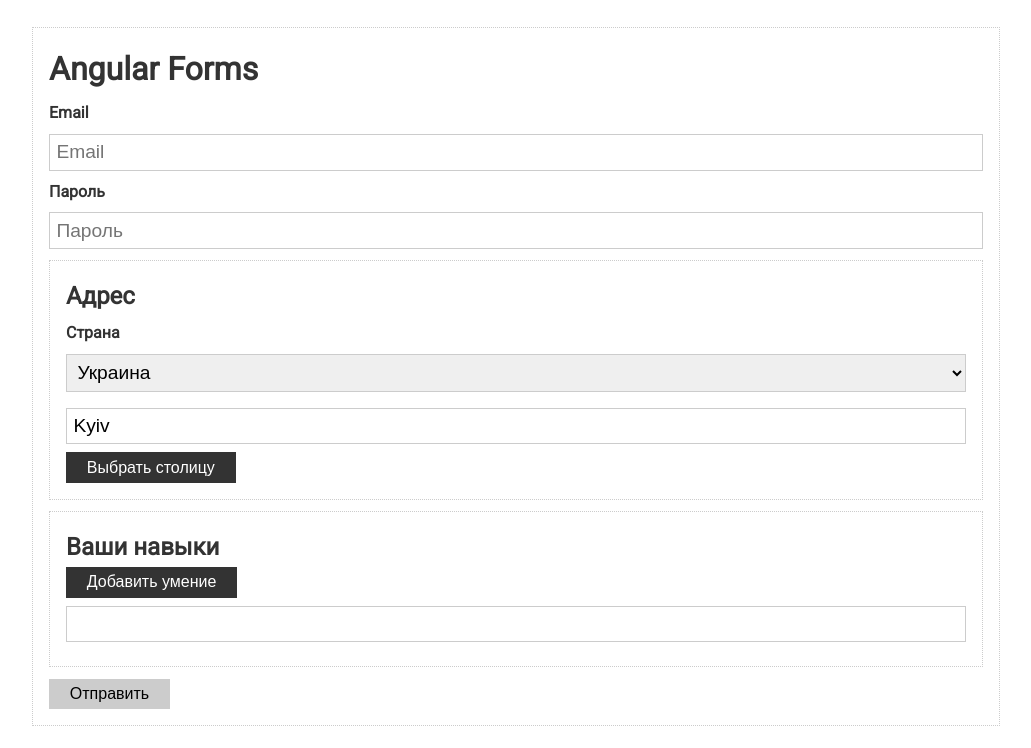
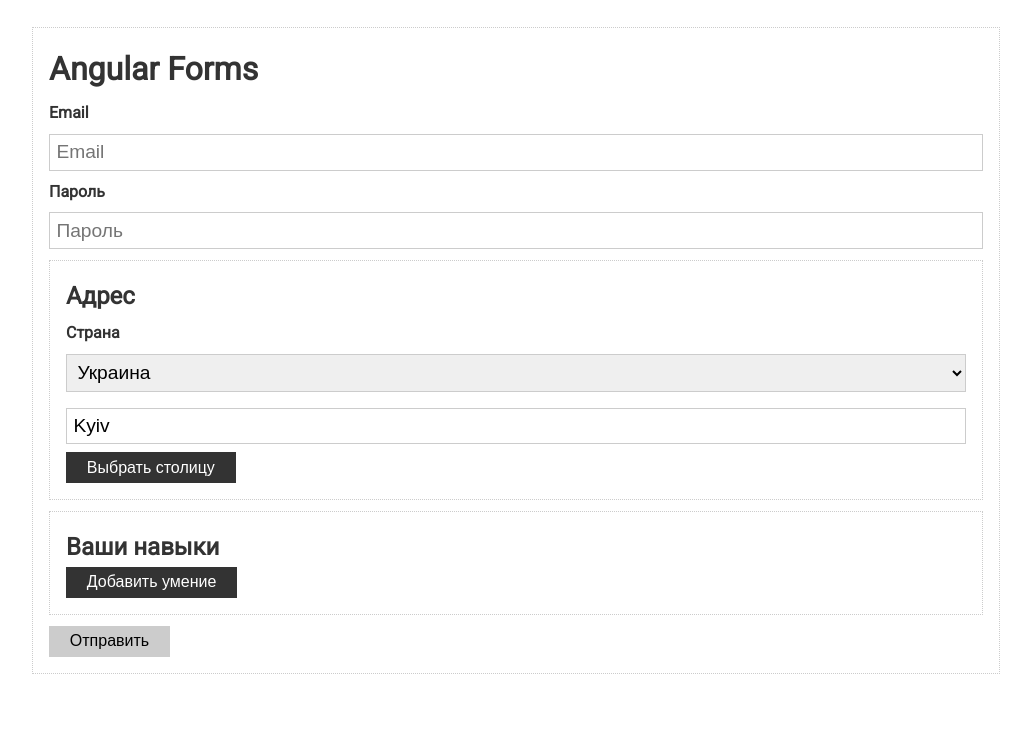
Before and after one commit to Evgenij-Pavlenko/Course, an Angular app in the folder Angular9/angular-forms/: page / in a window 1280 px wide. Shown: the top 748 px of the page, without its empty margins (124-1155 px from the left). Built offline with nearby package versions, Linux system fonts and the light colour scheme.

Commit message:
formControl Groups

```diff
--- a/Angular9/angular-forms/src/app/app.component.html
+++ b/Angular9/angular-forms/src/app/app.component.html
@@ -5,7 +5,7 @@
         <div class="form-control">
             <label>Email</label>
             <input type="text" placeholder="Email" formControlName="email">
-<!--            <pre>{{form.get('email').errors | json}}</pre>-->
+            <!--            <pre>{{form.get('email').errors | json}}</pre>-->
             <div
                     *ngIf="form.get('email').invalid && form.get('email').touched"
                     class="validation">
@@ -22,10 +22,10 @@
         <div class="form-control">
             <label>Пароль</label>
             <input type="password" placeholder="Пароль" formControlName="password">
-<!--            <pre>{{form.get('password').errors | json}}</pre>-->
+            <!--            <pre>{{form.get('password').errors | json}}</pre>-->
             <div *ngIf="form.get('password').invalid && form.get('password').touched"
-                    class="validation">
-                <small *ngIf="form.get('password').errors.required" >
+                 class="validation">
+                <small *ngIf="form.get('password').errors.required">
                     Field email cannot be empty
                 </small>
 
@@ -56,12 +56,14 @@
             <button class="btn" type="button" (click)="setCapital()">Выбрать столицу</button>
         </div>
 
-        <div class="card">
+        <div class="card" formGroupName="skills">
             <h2>Ваши навыки</h2>
-            <button class="btn">Добавить умение</button>
-            <div class="form-control">
-                <label></label>
-                <input type="text">
+            <button class="btn" (click)="addSkill()">Добавить умение</button>
+            <div class="form-control"
+                 *ngFor="let control of form.get('skills').controls let idx = index"
+            >
+                <label>Skill {{idx + 1 }}</label>
+                <input type="text" [formControlName]="idx">
             </div>
         </div>
 
--- a/Angular9/angular-forms/src/app/app.component.ts
+++ b/Angular9/angular-forms/src/app/app.component.ts
@@ -1,5 +1,5 @@
 import {Component, OnInit} from '@angular/core';
-import {FormControl, FormGroup, Validators} from '@angular/forms';
+import {FormArray, FormControl, FormGroup, Validators} from '@angular/forms';
 
 @Component({
     selector: 'app-root',
@@ -20,8 +20,8 @@
             address: new FormGroup({
                 country: new FormControl('ua'),
                 city: new FormControl('Kyiv', Validators.required)
-            })
-
+            }),
+            skills: new FormArray([])
         });
     }
 
@@ -46,4 +46,10 @@
             address: {city}
         });
     }
+
+    addSkill() {
+        const control = new FormControl('', Validators.required);
+        // (<FormArray> this.form.get('skills')).push;
+        (this.form.get('skills') as FormArray).push(control);
+    }
 }
```
